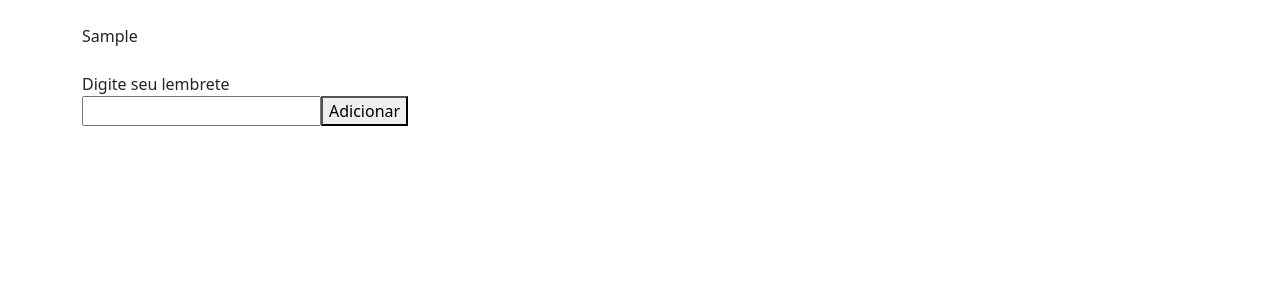
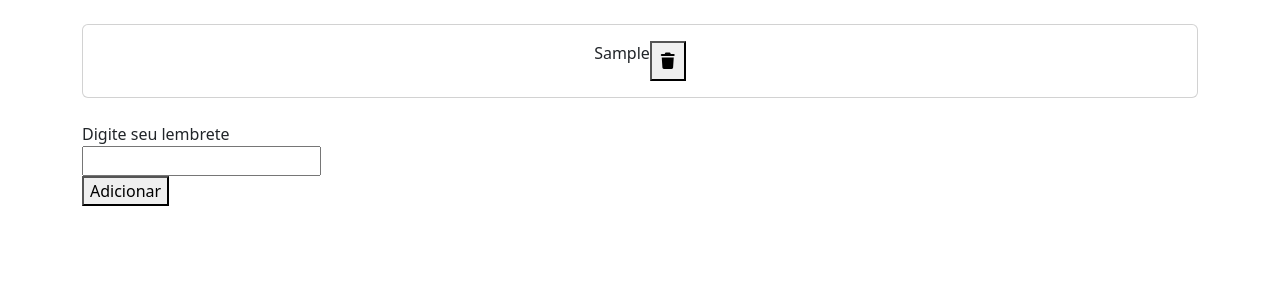
Before and after one commit to AlissonCurvina/prova-p1, a React (Vite) app: page / in a window 1280 px wide. Both pictures are taken after typing "Sample" into the empty fields and a click on the button "Adicionar". Shown: the top 300 px of the page. Built offline with nearby package versions, Linux system fonts and the light colour scheme.

Commit message:
feat(p1): remove lembretes

```diff
--- a/package.json
+++ b/package.json
@@ -10,6 +10,7 @@
     "preview": "vite preview"
   },
   "dependencies": {
+    "@fortawesome/fontawesome-free": "^7.0.1",
     "bootstrap": "^5.3.8",
     "react": "^19.1.0",
     "react-dom": "^19.1.0"
--- a/src/App.jsx
+++ b/src/App.jsx
@@ -41,12 +41,24 @@ class App extends React.Component {
 		this.limparValorInput()
 	}
 
+	removerLembrete = (lembrete) => {
+		const listaLembretesAtual = [...this.state.lembretes]
+		const indiceElementoARemover = listaLembretesAtual.indexOf(lembrete)
+		listaLembretesAtual.splice(indiceElementoARemover, 1)
+
+		this.setState({
+			lembretes: [...listaLembretesAtual]
+		})
+	}
+
 	render() {
 		return (
 			<div className="container">
 				<div className="row mt-4">
 					<div className="col">
-						<LembreteLista lembretes={this.state.lembretes}/>
+						<LembreteLista
+							lembretes={this.state.lembretes}
+							removerLembrete={this.removerLembrete}/>
 					</div>
 				</div>
 				<div className="row mt-4">
--- a/src/LembreteEntrada.jsx
+++ b/src/LembreteEntrada.jsx
@@ -9,6 +9,7 @@ export default class LembreteEntrada extends React.Component {
                 onChange={this.props.atualizarValorInput}
                 value={this.props.valorInput} type="text"/>
             <button
+                className="d-flex"
                 onClick={this.props.obterLembrete}>
                 Adicionar
             </button>
--- a/src/LembreteLista.jsx
+++ b/src/LembreteLista.jsx
@@ -1,12 +1,22 @@
 import React from "react"
-
 
 export default class LembreteLista extends React.Component {
     render() {
-        return (
+    return (
         <div>
             {this.props.lembretes.map(lembrete => (
-                <div>{lembrete}</div>
+                <div key={lembrete}>
+                    <div className="card">
+                        <div className="card-body d-flex justify-content-center">
+                            <div>
+                                <p className="text-center">{lembrete}</p>
+                            </div>
+                            <button onClick={() => this.props.removerLembrete(lembrete)}>
+                                <i className="fa-trash fa-solid"></i>
+                            </button>
+                        </div>
+                    </div>
+                </div>
             ))}
         </div>
         )
--- a/src/main.jsx
+++ b/src/main.jsx
@@ -2,6 +2,7 @@ import { StrictMode } from 'react'
 import { createRoot } from 'react-dom/client'
 import 'bootstrap/dist/css/bootstrap.min.css'
 import App from './App.jsx'
+import '@fortawesome/fontawesome-free/css/all.min.css'
 
 createRoot(document.getElementById('root')).render(
   <StrictMode>
```
Also changed, not shown: 1 other file (tests, documents, lock files or other folders).
